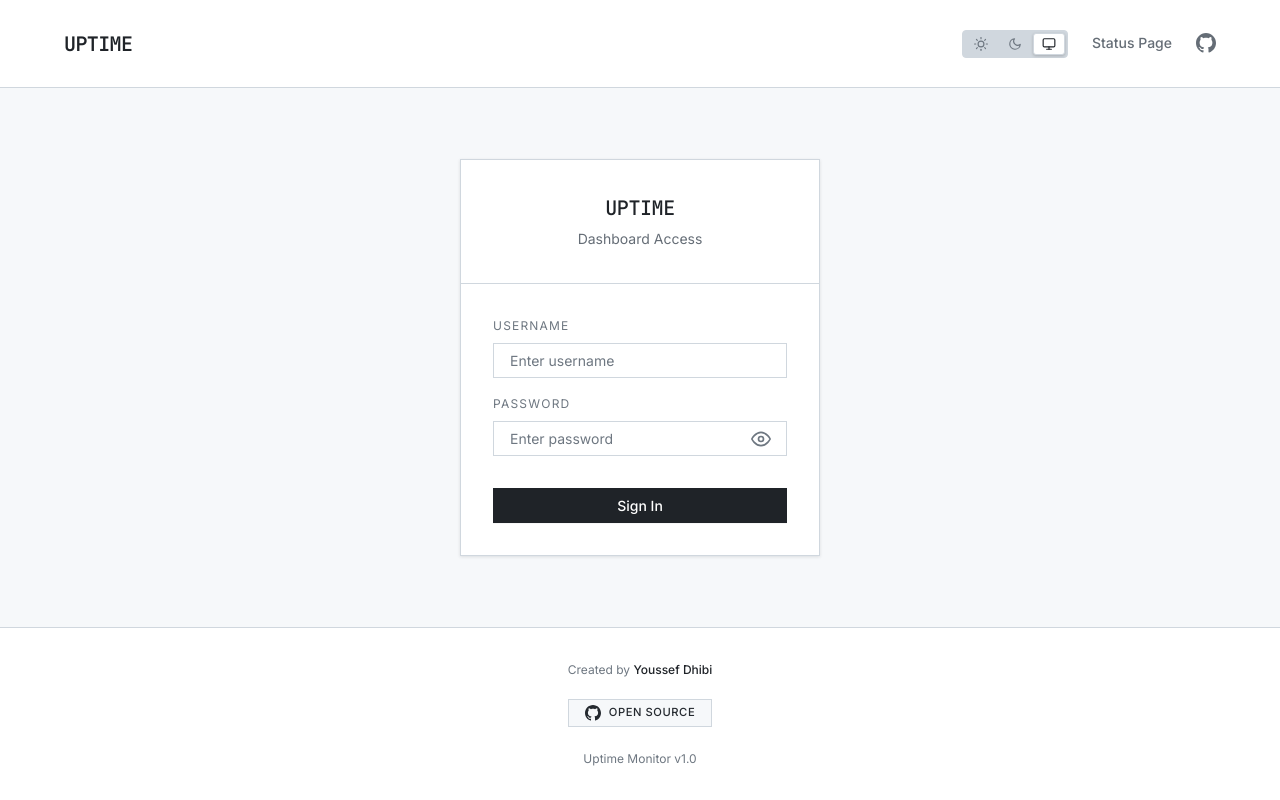
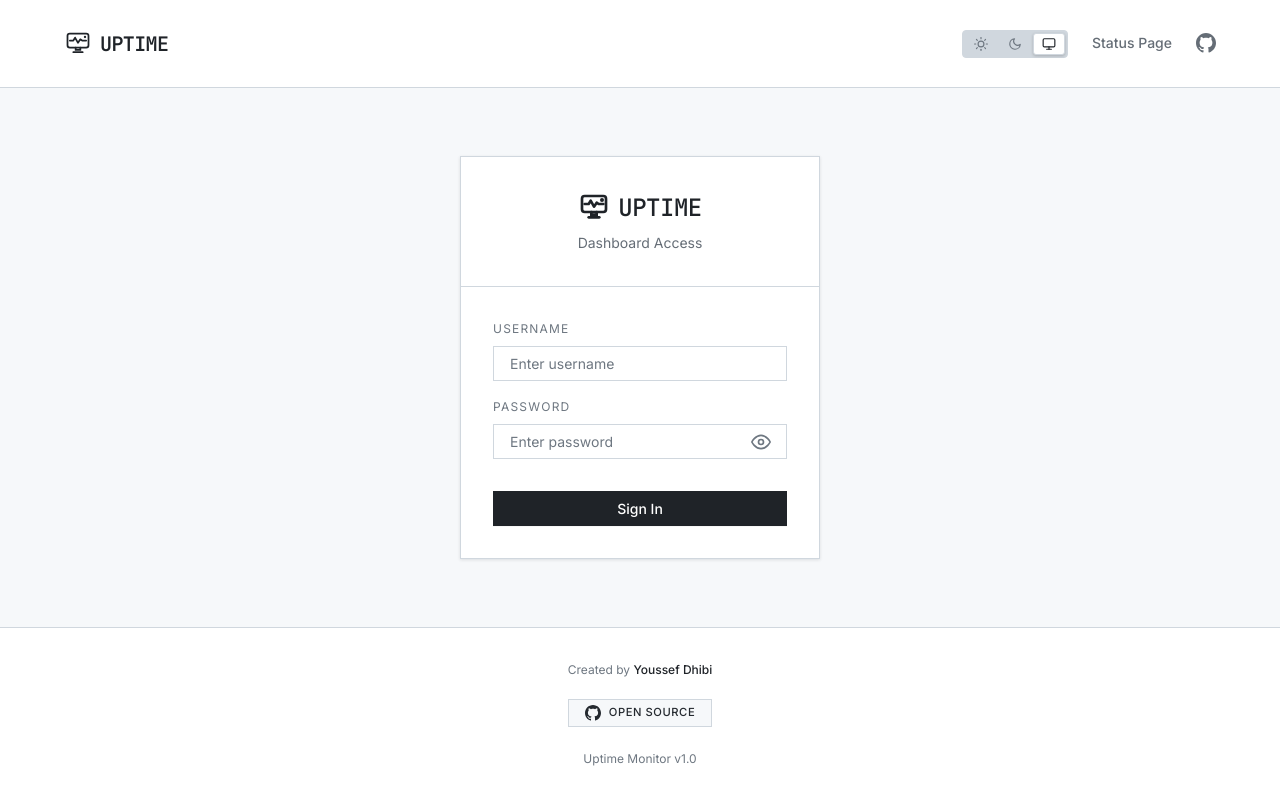
Before and after one commit to youssefsz/Uptime-page, a Python web app: template templates/login.html in a window 1280 px wide. Run offline with Jinja, Linux system fonts and the light colour scheme; the template is opened without the code that fills it, so the values that code supplies are empty.

Commit message:
feat: update branding with custom SVG logo and multi-platform favicons
Replace text-only "UPTIME" with custom SVG monitor logo across all pages
Implement theme-aware logo styling with hover animations and dark mode glow
Set up full favicon suite and update site web manifest

```diff
--- a/static/css/style.css
+++ b/static/css/style.css
@@ -374,11 +374,33 @@ a:hover {
 }
 
 .logo {
+    display: flex;
+    align-items: center;
+    gap: var(--space-sm);
     font-family: var(--font-mono);
     font-size: 1.25rem;
     font-weight: 600;
     color: var(--text-primary);
     letter-spacing: -0.03em;
+    transition: transform var(--transition-fast), color var(--transition-fast);
+}
+
+.logo:hover {
+    transform: translateY(-1px);
+    color: var(--text-primary);
+}
+
+.logo svg {
+    flex-shrink: 0;
+    transition: transform var(--transition-base);
+}
+
+.logo:hover svg {
+    transform: scale(1.1);
+}
+
+[data-theme="dark"] .logo svg {
+    filter: drop-shadow(0 0 8px rgba(255, 255, 255, 0.1));
 }
 
 .nav {
@@ -825,9 +847,17 @@ a:hover {
 }
 
 .login-header h1 {
+    display: flex;
+    align-items: center;
+    justify-content: center;
+    gap: var(--space-sm);
     font-family: var(--font-mono);
-    font-size: 1.25rem;
+    font-size: 1.5rem;
     margin-bottom: var(--space-xs);
+}
+
+.login-header h1 svg {
+    flex-shrink: 0;
 }
 
 .login-header p {
--- a/templates/base.html
+++ b/templates/base.html
@@ -6,6 +6,13 @@
     <meta name="viewport" content="width=device-width, initial-scale=1.0">
     <meta name="description" content="Uptime Monitor - Real-time server status monitoring">
     <title>{% block title %}Uptime Monitor{% endblock %}</title>
+
+    <!-- Favicons -->
+    <link rel="apple-touch-icon" sizes="180x180" href="/static/favicons/apple-touch-icon.png">
+    <link rel="icon" type="image/png" sizes="32x32" href="/static/favicons/favicon-32x32.png">
+    <link rel="icon" type="image/png" sizes="16x16" href="/static/favicons/favicon-16x16.png">
+    <link rel="manifest" href="/static/favicons/site.webmanifest">
+    <link rel="shortcut icon" href="/static/favicons/favicon.ico">
 
     <!-- Theme Initialization -->
     <script>
--- a/templates/login.html
+++ b/templates/login.html
@@ -19,7 +19,23 @@
 <div class="page">
     <header class="header">
         <div class="container header-content">
-            <a href="/" class="logo">UPTIME</a>
+            <a href="/" class="logo">
+                <svg width="28" height="28" viewBox="0 0 24 24" fill="none" xmlns="http://www.w3.org/2000/svg"
+                    aria-label="Uptime logo">
+                    <!-- Screen -->
+                    <rect x="3" y="3" width="18" height="12" rx="2" stroke="currentColor" stroke-width="1.5" />
+                    <!-- Pulse line inside screen -->
+                    <path d="M5 9h3l1.5-2.5L12 11l2-3 1.5 1H19" stroke="currentColor" stroke-width="1.5"
+                        stroke-linecap="round" stroke-linejoin="round" />
+                    <!-- Status dot -->
+                    <circle cx="18" cy="6" r="1" fill="currentColor" />
+                    <!-- Stand -->
+                    <path d="M10 15v2h4v-2" stroke="currentColor" stroke-width="1.5" stroke-linecap="round" />
+                    <!-- Base -->
+                    <path d="M8 19h8" stroke="currentColor" stroke-width="1.5" stroke-linecap="round" />
+                </svg>
+                <span>UPTIME</span>
+            </a>
             <nav class="nav">
                 <div class="theme-switcher" id="themeSwitcher">
                     <button class="theme-btn" data-theme-val="light" title="Light Mode">
@@ -67,7 +83,23 @@
     <main class="main" style="display: flex; align-items: center; justify-content: center;">
         <div class="login-box entering">
             <div class="login-header">
-                <h1>UPTIME</h1>
+                <h1>
+                    <svg width="32" height="32" viewBox="0 0 24 24" fill="none" xmlns="http://www.w3.org/2000/svg"
+                        aria-label="Uptime logo">
+                        <!-- Screen -->
+                        <rect x="3" y="3" width="18" height="12" rx="2" stroke="currentColor" stroke-width="2" />
+                        <!-- Pulse line inside screen -->
+                        <path d="M5 9h3l1.5-2.5L12 11l2-3 1.5 1H19" stroke="currentColor" stroke-width="2"
+                            stroke-linecap="round" stroke-linejoin="round" />
+                        <!-- Status dot -->
+                        <circle cx="18" cy="6" r="1.5" fill="currentColor" />
+                        <!-- Stand -->
+                        <path d="M10 15v2h4v-2" stroke="currentColor" stroke-width="2" stroke-linecap="round" />
+                        <!-- Base -->
+                        <path d="M8 19h8" stroke="currentColor" stroke-width="2" stroke-linecap="round" />
+                    </svg>
+                    <span>UPTIME</span>
+                </h1>
                 <p>Dashboard Access</p>
             </div>
             <form class="login-form" id="loginForm">
```
Also changed, not shown: templates/dashboard.html (+17 -1 lines), templates/public.html (+17 -1 lines), static/favicons/android-chrome-192x192.png (added), static/favicons/android-chrome-512x512.png (added), static/favicons/apple-touch-icon.png (added), static/favicons/favicon-16x16.png (added), static/favicons/favicon-32x32.png (added), static/favicons/favicon.ico (added), static/favicons/site.webmanifest (added), static/logo/logo.svg (added).
